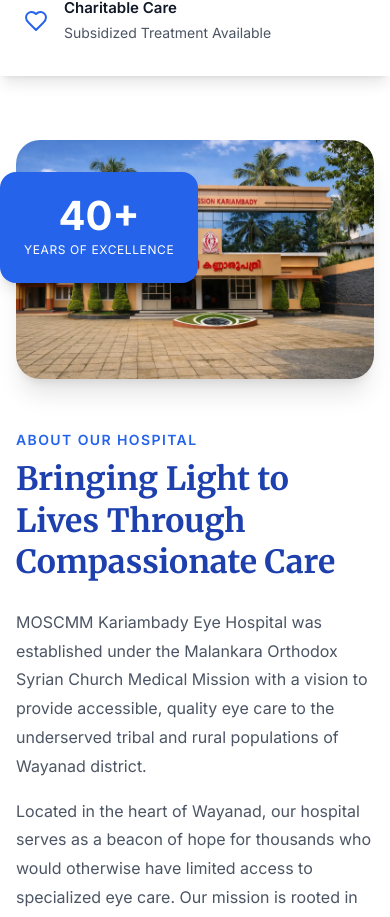
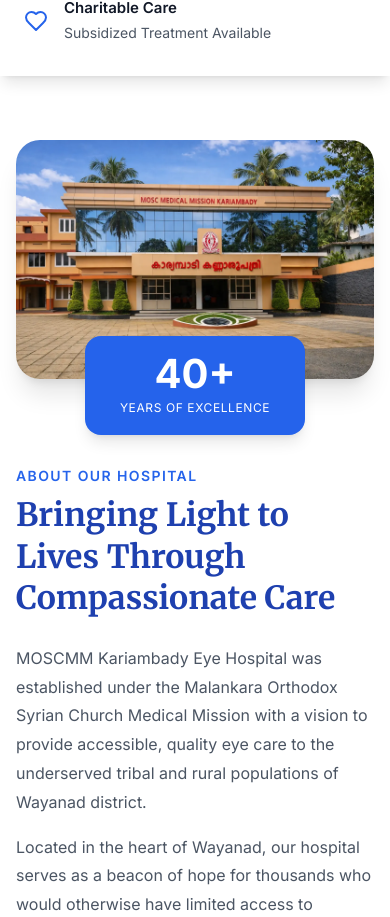
Before and after one commit to shanesamofficial/moscmm, a React (Create React App) app: page / in a window 390 px wide. Shown: the part 1030-1947 px from the top of the page. Built offline with nearby package versions, Linux system fonts and the light colour scheme.

Commit message:
Mobile: center About badge overlay

```diff
--- a/src/pages/Home.css
+++ b/src/pages/Home.css
@@ -169,6 +169,12 @@
   position: relative;
 }
 
+@media (max-width: 767px) {
+  .about-preview__image {
+    padding-bottom: 2.25rem;
+  }
+}
+
 .about-preview__image-main {
   border-radius: var(--radius-xl);
   overflow: hidden;
@@ -211,6 +217,17 @@
   border-radius: var(--radius-lg);
   text-align: center;
   box-shadow: var(--shadow-lg);
+}
+
+@media (max-width: 767px) {
+  .about-preview__experience {
+    top: auto;
+    bottom: -1.25rem;
+    left: 50%;
+    transform: translateX(-50%);
+    padding: 1.1rem 1.4rem;
+    min-width: 220px;
+  }
 }
 
 .about-preview__experience-number {
```
